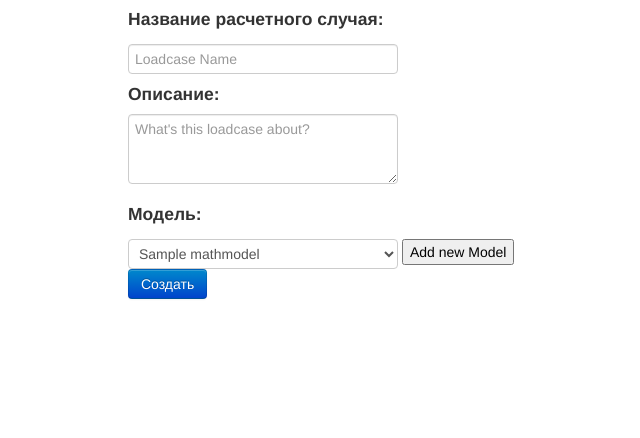
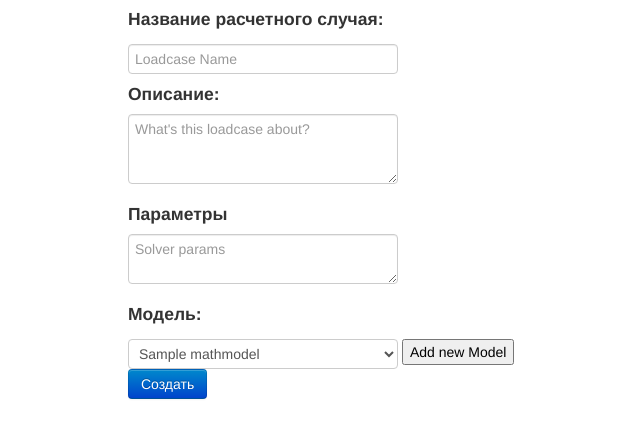
Before and after one commit to LapshinAE/multigrid-web-client, a Django app: page /project/1/create_loadcase/ in a window 1280 px wide. Shown: the part 174-612 px from the top of the page, without its empty margins (57-697 px from the left). Run offline with Django 3.2, Linux system fonts and the light colour scheme; a user stored in the database is signed in; tables that the repository leaves empty hold one stand-in row (values such as "Sample post").

Commit message:
Ability to add solver parameters during loadcase creating

```diff
--- a/multigrid_web_client/job_management/models.py
+++ b/multigrid_web_client/job_management/models.py
@@ -24,6 +24,7 @@ class MathModel(models.Model):
 class Loadcase(models.Model):
 	name = models.CharField(max_length=255)
 	description = models.TextField()
+	solver_params = models.TextField()
 	mathmodel = models.ForeignKey(MathModel)
 
 	def __unicode__(self):
--- a/multigrid_web_client/job_management/views.py
+++ b/multigrid_web_client/job_management/views.py
@@ -247,10 +247,11 @@ def create_loadcase(request, project_id):
 		return TemplateResponse(request, 'create_loadcase.html', {'models': mathmodels, 'project_id': project_id})
 	name = request.POST.get('loadcase_name', "")
 	description = request.POST.get('loadcase_description', "")
+	solver_params = request.POST.get('solver_params', '')
 	model_id = request.POST.get('model', 0)
 
 	mathmodel = MathModel.objects.get(id=model_id)
-	loadcase = Loadcase(name=name, description=description)
+	loadcase = Loadcase(name=name, description=description, solver_params=solver_params)
 	loadcase.mathmodel = mathmodel
 	if loadcase:
 		loadcase.save()
@@ -326,7 +327,7 @@ def calc_job(request, job_id):
 		if mathmodel.type == pythonsolver.name:
 			pass
 		elif mathmodel.type == modelicasolver.name:
-			lc = ModelicaLoadcase(mathmodel.name)
+			lc = ModelicaLoadcase(mathmodel.name, solver_params=json.loads(web_lc.solver_params))
 		loadcases.append(lc)
 
 	if job.is_input_file:
--- a/multigrid_web_client/templates/base.html
+++ b/multigrid_web_client/templates/base.html
@@ -19,7 +19,7 @@
                     <ul class="nav pull-right">
                         <li>
                             <div class="btn btn-link">
-                                <button onclick="window.location.href ='{{ flower }}'">Flower</button>
+                                <button onclick="window.location.href ='http://localhost:5555/'">Flower</button>
                             </div>
                             <div class="btn-group">
                                 <a class="btn dropdown-toggle" data-toggle="dropdown" href="#">{{ user }}&nbsp;
--- a/multigrid_web_client/templates/create_loadcase.html
+++ b/multigrid_web_client/templates/create_loadcase.html
@@ -16,6 +16,11 @@
                 <div>
                     <h4>Описание:</h4>
                     <textarea rows="3" class="span3" name="loadcase_description" placeholder="What's this loadcase about?"></textarea>
+                </div>
+
+                <div>
+                    <h4>Параметры</h4>
+                    <textarea rows="2" class="span3" name="solver_params" placeholder="Solver params"></textarea>
                 </div>
 
                 <div>
```
